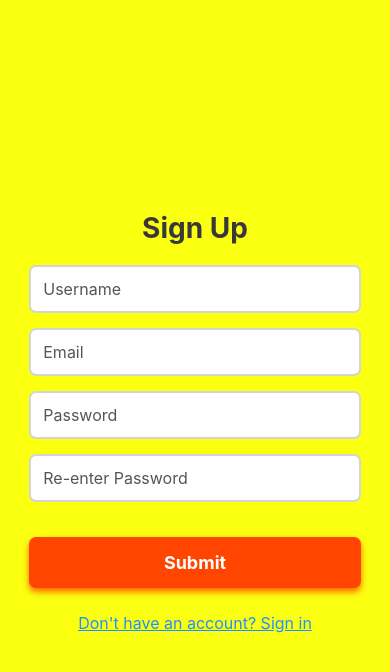
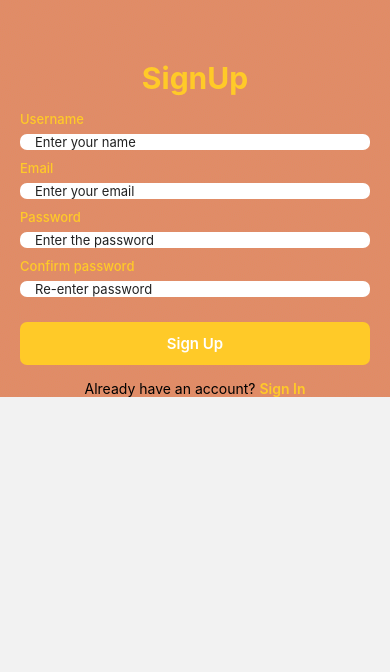
Before and after one commit to SiddheshGovindBhadale/HousieParty, a React Native app: screen /RegistrationScreen in a window 390 px wide. Shown: the top 672 px of the page. Built offline with nearby package versions, Linux system fonts and the light colour scheme.

Commit message:
UPDATED : App.js Login/Register Forget.js

```diff
--- a/App.jsx
+++ b/App.jsx
@@ -9,6 +9,7 @@ import Menu from './src/screens/Menu'
 import BottomNavigation from './src/navigation/BottomNavigation'
 import LoginScreen from './src/auth/LoginScreen'
 import RegistrationScreen from './src/auth/RegistrationScreen'
+import ForgetPassword from './src/auth/ForgetPassword'
 
 const App = () => {
 
@@ -16,7 +17,7 @@ const App = () => {
 
   return (
     <NavigationContainer>
-      <Stack.Navigator initialRouteName="RegistrationScreen" screenOptions={{ headerShown: false }}>
+      <Stack.Navigator initialRouteName="ForgetPassword" screenOptions={{ headerShown: false }}>
         <Stack.Screen name="Auth" component={Auth} />
         <Stack.Screen name="BottomNavigation" component={BottomNavigation} />
         <Stack.Screen name="Home" component={Home} />
@@ -24,6 +25,7 @@ const App = () => {
         <Stack.Screen name="Menu" component={Menu} />
         <Stack.Screen name="LoginScreen" component={LoginScreen} />
         <Stack.Screen name="RegistrationScreen" component={RegistrationScreen} />
+        <Stack.Screen name="ForgetPassword" component={ForgetPassword} />
       </Stack.Navigator>
     </NavigationContainer>
   )
--- /dev/null
+++ b/src/auth/ForgetPassword.js
@@ -0,0 +1,122 @@
+import { StyleSheet, Image, Text, View, TextInput, TouchableOpacity } from 'react-native'
+import React from 'react'
+import { SafeAreaView } from 'react-native-safe-area-context'
+import AntDesign from "react-native-vector-icons/AntDesign"
+
+const ForgetPassword = () => {
+  return (
+    <SafeAreaView style={styles.container}>
+      <View style={styles.headerContainer}>
+        <TouchableOpacity>
+          <AntDesign name="left" size={25} color={'#212121'} />
+        </TouchableOpacity>
+        <Text style={styles.headTxt}>Forgot Password</Text>
+      </View>
+
+      <View style={styles.section}>
+        <View style={styles.imgContainer}>
+          <Image
+            style={styles.img}
+            source={require('../assests/forget_pwd.png')}
+          />
+        </View>
+        <Text style={styles.text}>Forgot Your Password?</Text>
+        <Text style={styles.subText}>
+          Don't worry! Just fill in your email and we'll send you a link to reset your password.
+        </Text>
+      </View>
+
+      <View style={styles.bottomSection}>
+        <TextInput
+          style={styles.inputText}
+          placeholder='Enter your registered email'
+          placeholderTextColor={"#777"}
+        />
+        <TouchableOpacity style={styles.sendOtpBtn}>
+          <Text style={styles.sendOtp}>SEND OTP</Text>
+        </TouchableOpacity>
+      </View>
+    </SafeAreaView>
+  )
+}
+
+export default ForgetPassword
+
+const styles = StyleSheet.create({
+  container: {
+    flex: 1,
+    backgroundColor: '#f5f5f5', // Light background color
+  },
+  headerContainer: {
+    flexDirection: 'row',
+    alignItems: 'center',
+    padding: 15,
+    backgroundColor: '#f5f5f5',
+    shadowColor: '#2F2F2F000',
+    shadowOffset: { width: 0, height: 2 },
+    shadowOpacity: 0.2,
+    shadowRadius: 4,
+    elevation: 5,
+  },
+  headTxt: {
+    color: '#212121',
+    fontSize: 18,
+    fontWeight: 'bold',
+    textAlign:'center',
+  },
+  section: {
+    alignItems: 'center',
+    marginHorizontal: 20,
+    marginTop: 100,
+  },
+  imgContainer: {
+    height: 200,
+    width: 200,
+    overflow: 'hidden',
+    borderRadius: 100,
+    marginBottom: 40,
+  },
+  img: {
+    height: '100%',
+    width: '100%',
+    resizeMode: 'cover',
+  },
+  text: {
+    fontSize: 24,
+    fontWeight: 'bold',
+    color: '#333', // Darker text color
+    marginBottom: 10,
+  },
+  subText: {
+    fontSize: 14,
+    color: '#555', // Subtle text color
+    textAlign: 'center',
+    paddingHorizontal: 20,
+  },
+  inputText: {
+    borderBottomWidth: 1,
+    borderColor: '#ccc',
+    paddingVertical: 10,
+    paddingHorizontal: 5,
+    marginTop: 10,
+    marginBottom: 25,
+    fontSize: 16,
+  },
+  sendOtpBtn: {
+    backgroundColor: "#FFCA28",
+    paddingVertical: 15,
+    borderRadius: 7,
+    marginTop: 10,
+  },
+  sendOtp: {
+    textAlign: 'center',
+    fontWeight: '600',
+    color: '#fff',
+    fontSize: 14,
+    textTransform:'capitalize'
+  },
+  bottomSection: {
+    paddingHorizontal: 25,
+    paddingVertical: 20,
+  },
+})
--- a/src/auth/LoginScreen.js
+++ b/src/auth/LoginScreen.js
@@ -1,14 +1,132 @@
-import { StyleSheet, Text, View } from 'react-native'
-import React from 'react'
+import { ImageBackground, StyleSheet, Text, TextInput, Touchable, TouchableOpacity, View } from 'react-native'
+import React, { useState } from 'react'
+import { SafeAreaView } from 'react-native-safe-area-context'
 
 const LoginScreen = () => {
+  const [username, setUsername] = useState('')
+  const [password, setPassword] = useState('')
+
+
+
   return (
-    <View>
-      <Text>LoginScreen</Text>
-    </View>
+    <SafeAreaView>
+      <View style={styles.MainContainer}>
+        <ImageBackground style={styles.BgImg} source={require('../assests/login_bg.png')}>
+          <View style={styles.signUp_container}>
+            <View >
+              <Text style={styles.SignUptxt}>SignIn</Text>
+            </View>
+            <View style={styles.InputContainer}>
+              <Text style={styles.label}>Username </Text>
+              <TextInput style={styles.input}
+                placeholder='Enter your name'
+                value={username}
+                onChange={setUsername}
+
+
+                placeholderTextColor={'#212121'}
+              />
+              <Text style={styles.label}>Password </Text>
+              <TextInput style={styles.input}
+                placeholder='Enter the password'
+                value={password}
+                onChange={setPassword}
+                placeholderTextColor={'#212121'}
+              />
+              <TouchableOpacity>
+                <Text style={styles.forget_Pwd}> Forgot Password?</Text>
+              </TouchableOpacity>
+
+
+            </View>
+            <View>
+              <TouchableOpacity style={styles.submitBtn}>
+                <Text style={styles.submit}>Sign In</Text>
+              </TouchableOpacity>
+            </View>
+            <View style={styles.BottomText}>
+              <Text style={styles.DnAccText}>Don't have an account? </Text>
+              <TouchableOpacity>
+                <Text style={styles.signInText}>Sign Up</Text>
+              </TouchableOpacity>
+
+            </View>
+          </View>
+        </ImageBackground>
+      </View>
+    </SafeAreaView>
   )
 }
 
 export default LoginScreen
 
-const styles = StyleSheet.create({})
+const styles = StyleSheet.create({
+  MainContainer: {
+    height: '100%',
+    width: '100%',
+    overflow: 'hidden',
+  },
+  BgImg: {
+    flex: 1,
+  },
+  signUp_container: {
+    marginTop: 120,
+    paddingHorizontal: 20,
+
+
+  },
+  SignUptxt: {
+    color: '#FFCA28',
+    fontWeight: 'bold',
+    fontSize: 30,
+    marginBottom: 15,
+    textAlign: 'center'
+  },
+  input: {
+    backgroundColor: '#fff',
+    borderRadius: 7,
+    marginBottom: 10,
+    color: '#000',
+    paddingHorizontal: 15,
+    fontSize: 13,
+
+  },
+  submitBtn: {
+    backgroundColor: "#FFCA28",
+    paddingVertical: 12,
+    borderRadius: 7,
+    marginTop: 15,
+    alignItems: 'center',
+    justifyContent: 'center'
+  },
+  submit: {
+    textAlign: "center",
+    fontSize: 15,
+    fontWeight: '600',
+    textTransform: 'capitalize',
+    color: '#FFFFFF'
+  },
+  BottomText: {
+    justifyContent: 'center',
+    flexDirection: 'row',
+    marginTop: 15
+  },
+
+  signInText: {
+    color: "#FFCA28",
+    fontWeight: '600',
+
+  },
+  label: {
+    fontSize: 13,
+    fontWeight: "500",
+    color: '#FFCA28',
+    marginBottom: 7,
+  },
+  forget_Pwd:{
+    color:'#FFCA28',
+    fontWeight:'600',
+    fontSize:14,
+    textAlign:'right',
+  }
+})
--- a/src/auth/RegistrationScreen.js
+++ b/src/auth/RegistrationScreen.js
@@ -1,66 +1,68 @@
-import { SafeAreaView, StyleSheet, Text, TextInput, TouchableOpacity, View, Alert } from 'react-native'
+import { ImageBackground, StyleSheet, Text, TextInput, Touchable, TouchableOpacity, View } from 'react-native'
 import React, { useState } from 'react'
+import { SafeAreaView } from 'react-native-safe-area-context'
 
 const RegistrationScreen = () => {
-  const [username, setUsername] = useState('')
-  const [email, setEmail] = useState('')
-  const [password, setPassword] = useState('')
-  const [reenteredPassword, setReenteredPassword] = useState('')
+  const [username,setUsername]=useState('')
+  const[email,setEmail]=useState('')
+  const [password,setPassword]=useState('')
+  const [reenteredPassword,setReenteredPassword]=useState('')
 
-  const handleSubmit = () => {
-    if (password !== reenteredPassword) {
-      Alert.alert('Error', 'Passwords do not match!')
-      return
-    }
-    Alert.alert('Success', 'Account created successfully!')
-  }
 
   return (
-    <SafeAreaView style={styles.container}>
-      <View style={styles.header}>
-        <Text style={styles.headerText}>Sign Up</Text>
+    <SafeAreaView>
+      <View style={styles.MainContainer}>
+        <ImageBackground style={styles.BgImg} source={require('../assests/login_bg.png')}>
+          <View style={styles.signUp_container}>
+            <View >
+              <Text style={styles.SignUptxt}>SignUp</Text>
             </View>
-      <View style={styles.inputContainer}>
-        <TextInput
-          style={styles.input}
-          placeholder="Username"
-          placeholderTextColor="#555"
+            <View style={styles.InputContainer}>
+              <Text style={styles.label}>Username </Text>
+              <TextInput style={styles.input}
+                placeholder='Enter your name'
                 value={username}
-          onChangeText={setUsername}
+                onChange={setUsername}
+                placeholderTextColor={'#212121'}
               />
-        <TextInput
-          style={styles.input}
-          placeholder="Email"
-          placeholderTextColor="#555"
+              <Text style={styles.label}>Email </Text>
+              <TextInput style={styles.input}
               keyboardType="email-address"
+                placeholder='Enter your email'
                 value={email}
-          onChangeText={setEmail}
+                onChange={setEmail}
+                placeholderTextColor={'#212121'}
               />
-        <TextInput
-          style={styles.input}
-          placeholder="Password"
-          placeholderTextColor="#555"
-          secureTextEntry
+              <Text style={styles.label}>Password </Text>
+              <TextInput style={styles.input}
+                placeholder='Enter the password'
                 value={password}
-          onChangeText={setPassword}
+                onChange={setPassword}
+                placeholderTextColor={'#212121'}
               />
-        <TextInput
-          style={styles.input}
-          placeholder="Re-enter Password"
-          placeholderTextColor="#555"
-          secureTextEntry
+              <Text style={styles.label}>Confirm password </Text>
+              <TextInput style={styles.input}
+                placeholder='Re-enter password'
                 value={reenteredPassword}
-          onChangeText={setReenteredPassword}
+                onChange={setReenteredPassword}
+                placeholderTextColor={'#212121'}
               />
             </View>
-      <View style={styles.buttonContainer}>
-        <TouchableOpacity style={styles.button} onPress={handleSubmit}>
-          <Text style={styles.buttonText}>Submit</Text>
+            <View>
+              <TouchableOpacity style={styles.submitBtn}>
+                <Text style={styles.submit}>Sign Up</Text>
               </TouchableOpacity>
             </View>
-      <TouchableOpacity style={styles.signInContainer}>
-        <Text style={styles.signInText}>Don't have an account? Sign in</Text>
+            <View style={styles.BottomText}>
+              <Text style={styles.DnAccText}>Already have an account? </Text>
+              <TouchableOpacity>
+              <Text style={styles.signInText}>Sign In</Text>
               </TouchableOpacity>
+
+            </View>
+          </View>
+        </ImageBackground>
+      </View>
     </SafeAreaView>
   )
 }
@@ -68,62 +70,66 @@ const RegistrationScreen = () => {
 export default RegistrationScreen
 
 const styles = StyleSheet.create({
-  container: {
+  MainContainer: {
+    height: '100%',
+    width: '100%',
+    overflow: 'hidden',
+  },
+  BgImg: {
     flex: 1,
-    justifyContent: 'center',
-    alignItems: 'center',
-    backgroundColor: '#FBFF10',
   },
-  header: {
-    marginBottom: 20,
+  signUp_container: {
+    marginTop:60,
+    paddingHorizontal:20,
+
+
   },
-  headerText: {
-    fontSize: 28,
+  SignUptxt: {
+    color: '#FFCA28',
     fontWeight: 'bold',
-    color: '#383838', // Vibrant tomato color
-  },
-  inputContainer: {
-    width: '85%',
-    marginBottom: 20,
+    fontSize: 30,
+    marginBottom:15,
+    textAlign: 'center'
   },
   input: {
     backgroundColor: '#fff',
-    color:'#000',
-    padding: 12,
-    marginBottom: 15,
     borderRadius: 7,
-    fontSize: 16,
-    borderWidth: 2,
-    borderColor: '#29292933', // Coral border color
+    marginBottom: 10,
+    color: '#000',
+    paddingHorizontal:15,
+    fontSize:13,
+
   },
-  buttonContainer: {
-    width: '85%',
+  submitBtn: {
+    backgroundColor: "#FFCA28",
+    paddingVertical:12,
+    borderRadius: 7,
+    marginTop:15,
     alignItems: 'center',
+    justifyContent: 'center'
   },
-  button: {
-    backgroundColor: '#ff4500', // OrangeRed color
-    paddingVertical: 15,
-    paddingHorizontal: 30,
-    borderRadius: 7,
-    width: '100%',
-    alignItems: 'center',
-    shadowColor: '#ff4500',
-    shadowOffset: { width: 0, height: 4 },
-    shadowOpacity: 0.8,
-    shadowRadius: 6,
-    elevation: 8,
+  submit: {
+    textAlign: "center",
+    fontSize: 15,
+    fontWeight: '600',
+    textTransform:'capitalize',
+    color: '#FFFFFF'
   },
-  buttonText: {
-    color: '#fff',
-    fontSize: 18,
-    fontWeight: 'bold',
+  BottomText: {
+    justifyContent:'center',
+    flexDirection:'row',
+    marginTop:15
   },
-  signInContainer: {
-    marginTop: 25,
+
+  signInText: {
+    color:"#FFCA28",
+    fontWeight:'600',
+
   },
-  signInText: {
-    color: '#1e90ff', // DodgerBlue color
-    fontSize: 16,
-    textDecorationLine: 'underline',
-  },
+  label:{
+    fontSize:13,
+    fontWeight:"500",
+    color:'#FFCA28',
+    marginBottom:7,
+  }
 })
```
Also changed, not shown: src/assests/forget_pwd.png (added), src/assests/login_bg.png (added). Lines whose indentation alone changed are shown as unchanged.
